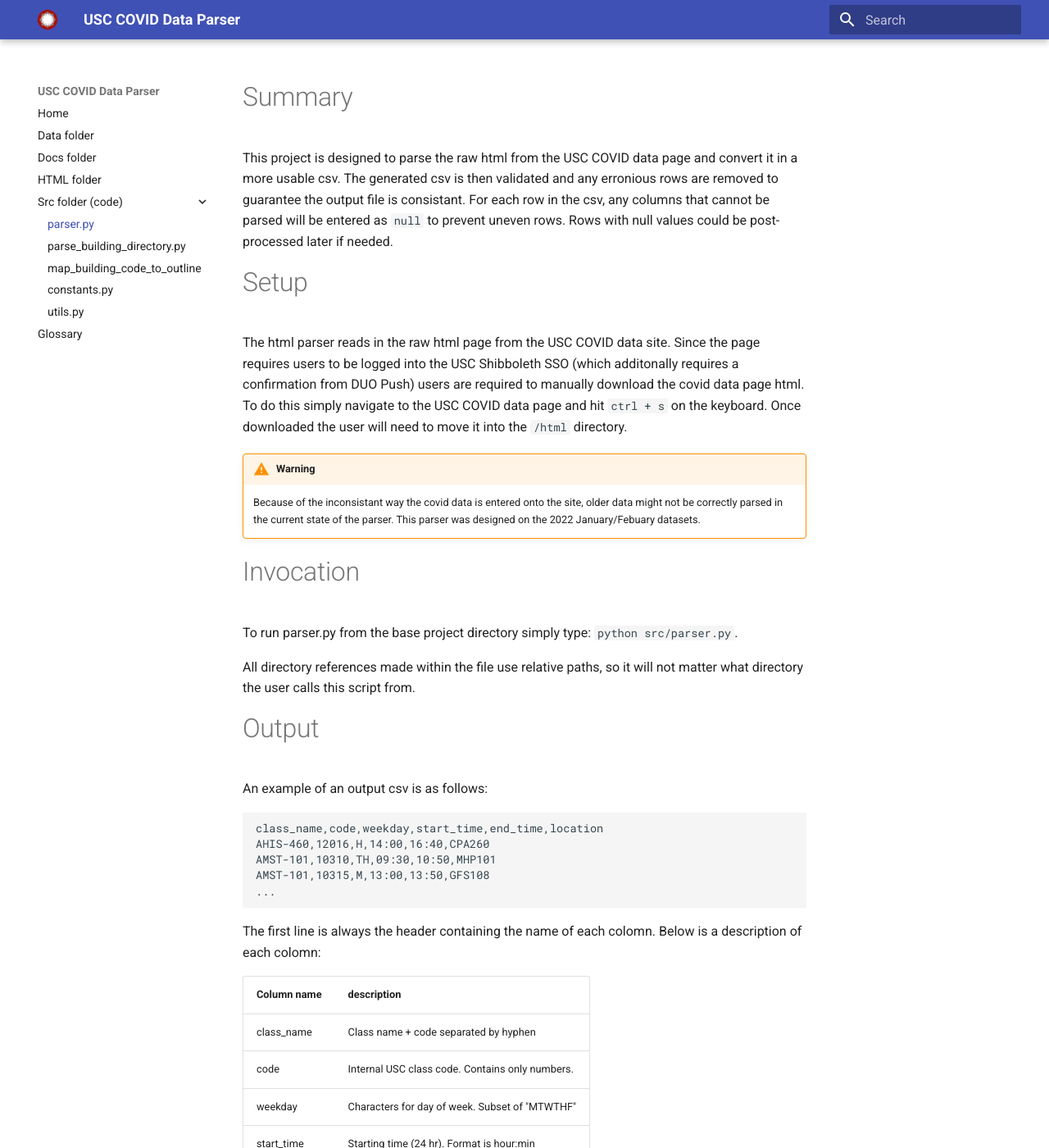
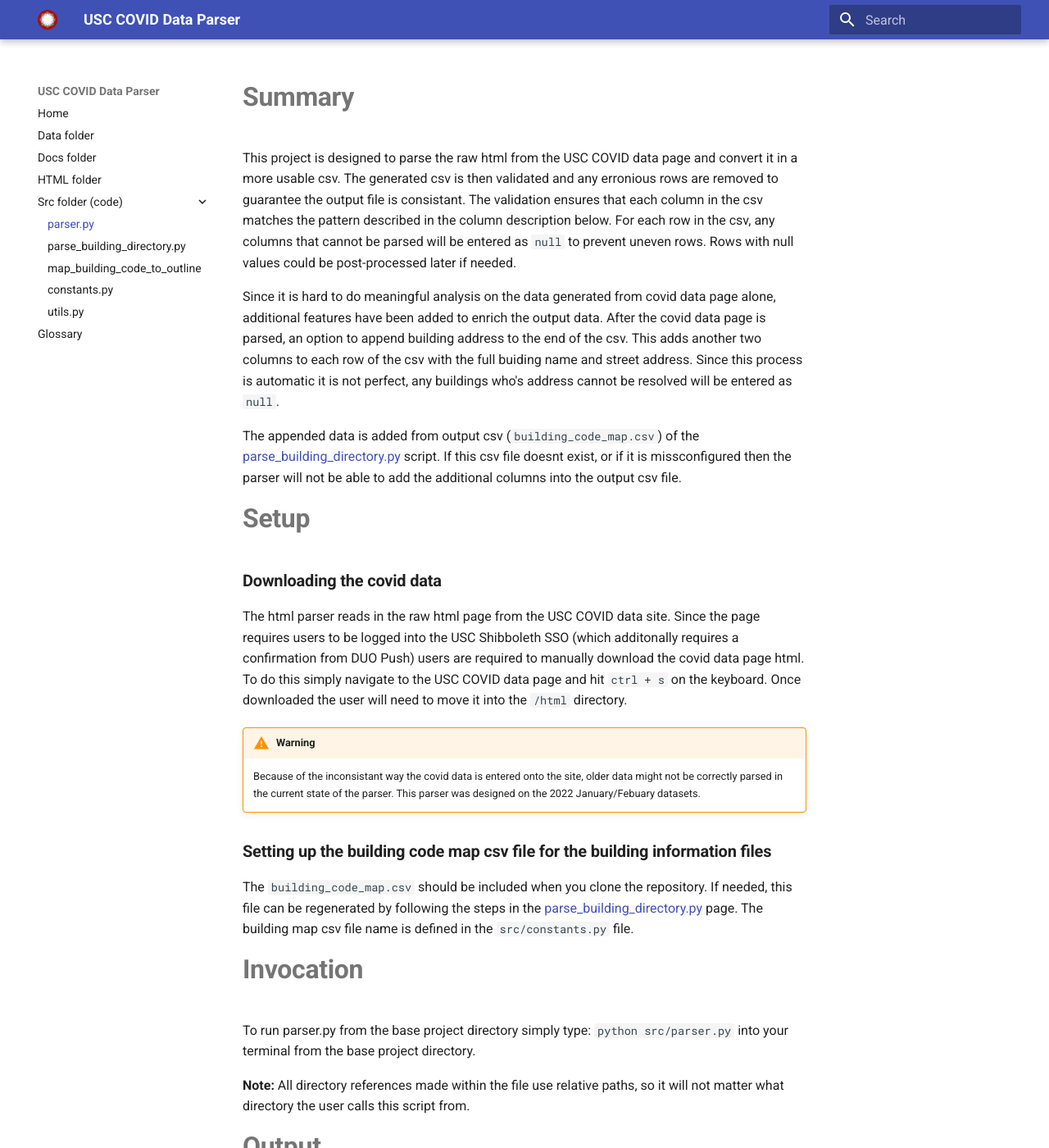
Before and after one commit to Cmheidelberg/USC-Covid-Numbers-Parser, an MkDocs documentation site: the page built from docs/code/parser.md, in a window 1280 px wide and 1400 px high. Shown: the whole window at 82% size. Built offline with MkDocs 1.6.1 and Material for MkDocs 9.7.7, drawn with Linux system fonts in a browser that asks for light colours; some of the changed text lies outside the part shown.

Commit message:
Updated docs

````diff
--- a/docs/code/parser.md
+++ b/docs/code/parser.md
@@ -1,39 +1,68 @@
-# Summary
+# __Summary__
 
-This project is designed to parse the raw html from the USC COVID data page and convert it in a more usable csv. The generated csv is then validated and any erronious rows are removed to guarantee the output file is consistant. For each row in the csv, any columns that cannot be parsed will be entered as `null` to prevent uneven rows. Rows with null values could be post-processed later if needed.
+This project is designed to parse the raw html from the USC COVID data page and convert it in a more usable csv. The generated csv is then validated and any erronious rows are removed to guarantee the output file is consistant. The validation ensures that each column in the csv matches the pattern described in the column description below. For each row in the csv, any columns that cannot be parsed will be entered as `null` to prevent uneven rows. Rows with null values could be post-processed later if needed.
 
-# Setup
+Since it is hard to do meaningful analysis on the data generated from covid data page alone, additional features have been added to enrich the output data. After the covid data page is parsed, an option to append building address to the end of the csv. This adds another two columns to each row of the csv with the full buiding name and street address. Since this process is automatic it is not perfect, any buildings who's address cannot be resolved will be entered as `null`.
 
+The appended data is added from output csv (`building_code_map.csv`) of the [parse_building_directory.py](../parse_building_directory) script. If this csv file doesnt exist, or if it is missconfigured then the parser will not be able to add the additional columns into the output csv file.
+
+# __Setup__
+
+### **Downloading the covid data**
 The html parser reads in the raw html page from the USC COVID data site. Since the page requires users to be logged into the USC Shibboleth SSO (which additonally requires a confirmation from DUO Push) users are required to manually download the covid data page html. To do this simply navigate to the USC COVID data page and hit `ctrl + s` on the keyboard. Once downloaded the user will need to move it into the `/html` directory.
 
 !!! warning
     Because of the inconsistant way the covid data is entered onto the site, older data might not be correctly parsed in the current state of the parser. This parser was designed on the 2022 January/Febuary datasets.
 
-# Invocation
+### **Setting up the building code map csv file for the building information files**
+The `building_code_map.csv` should be included when you clone the repository. If needed, this file can be regenerated by following the steps in the [parse_building_directory.py](../parse_building_directory) page. The building map csv file name is defined in the `src/constants.py` file.
 
-To run parser.py from the base project directory simply type: `python src/parser.py`.
+# __Invocation__
 
-All directory references made within the file use relative paths, so it will not matter what directory the user calls this script from.
+To run parser.py from the base project directory simply type: `python src/parser.py` into your terminal from the base project directory.
 
-# Output
+**Note:** All directory references made within the file use relative paths, so it will not matter what directory the user calls this script from.
 
+# __Output__
+
+### **Base parsed output**
 An example of an output csv is as follows:
 
 ```
 class_name,code,weekday,start_time,end_time,location
-AHIS-460,12016,H,14:00,16:40,CPA260
+AME-341B,28775,W,14:00,16:50,BHE301
 AMST-101,10310,TH,09:30,10:50,MHP101
-AMST-101,10315,M,13:00,13:50,GFS108
+AMST-101,10312,F,11:00,11:50,GFS220
+AMST-211,10300,MW,15:30,16:50,WPH207
 ...
 ```
 
 The first line is always the header containing the name of each colomn. Below is a description of each colomn:
 
-| Column name | description                                     |
-| ----------- | ----------------------------------------------- |
-| class_name  | Class name + code separated by hyphen           |
-| code        | Internal USC class code. Contains only numbers. |
-| weekday     | Characters for day of week. Subset of "MTWTHF"  |
-| start_time  | Starting time (24 hr). Format is hour:min       |
-| end_time    | Ending time (24 hr). Format is hour:min         |
-| location    | (building) location name                        |
+| Column name | description                                       |
+| ----------- | ------------------------------------------------- |
+| class_name  | Class name + code separated by hyphen             |
+| code        | Internal USC class code. Contains only numbers.   |
+| weekday     | Characters for day of week. Subset of "MTWTHF"    |
+| start_time  | Starting time (24 hr). Format is `hour:min`       |
+| end_time    | Ending time (24 hr). Format is `hour:min`         |
+| location    | (building) location name and room number          |
+
+### **Building information appended**
+
+If the optional append building location selection is made the example output would be as follows:
+```
+class_name,code,weekday,start_time,end_time,location,full_building_name,building_address
+AME-341B,28775,W,14:00,16:50,BHE301,Biegler Hall of Engineering,920 Downey Way
+AMST-101,10310,TH,09:30,10:50,MHP101,Mudd Memorial Hall of Philosophy,3709 Trousdale Pkwy.
+AMST-101,10312,F,11:00,11:50,GFS220,Grace Ford Salvatori Hall of Letters,Arts and Sciences 3601 Watt Way
+AMST-211,10300,MW,15:30,16:50,WPH207,Waite Phillips Hall,3470 Trousdale Pkwy.
+...
+```
+
+The two new collumns descriptions:
+
+| Column name         | description                                                      |
+| ------------------- | ---------------------------------------------------------------- |
+| full_building_name  | Full name of building as presented on the USC building directory |
+| building_address    | Building address as presented on the USC building directory      |
````
Also changed, not shown: README.md (+5 -13 lines), docs/code/parse_building_directory.md (+9 -0 lines), docs/index.md (+14 -2 lines).
